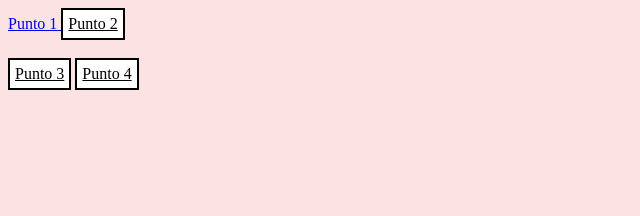
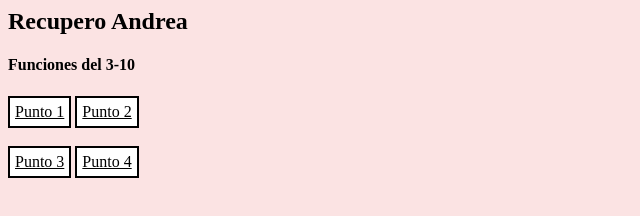
Before and after one commit to la-mas-fachera/colegio-omg, a plain HTML site: page 03/index.html in a window 1280 px wide. Shown: the whole page, without its empty margins (0-640 px from the left). Drawn offline with Linux system fonts and the light colour scheme.

Commit message:
Update index.html

```diff
--- a/03/index.html
+++ b/03/index.html
@@ -13,8 +13,9 @@ color: black;
 }
 </style>
 <body>
-
-<a href=" https://la-mas-fachera.github.io/colegio-omg/03/03-10-01.html" class="enlace.cuadrado" >Punto 1 </a>
+<h2> Recupero Andrea </h2>
+<h4>Funciones del 3-10</h4>
+<a href=" https://la-mas-fachera.github.io/colegio-omg/03/03-10-01.html" class="enlace-cuadrado" >Punto 1 </a>
 
 <a href=" https://la-mas-fachera.github.io/colegio-omg/03/03-10-02.html" class="enlace-cuadrado" >Punto 2 </a>
 <br></br>
```
